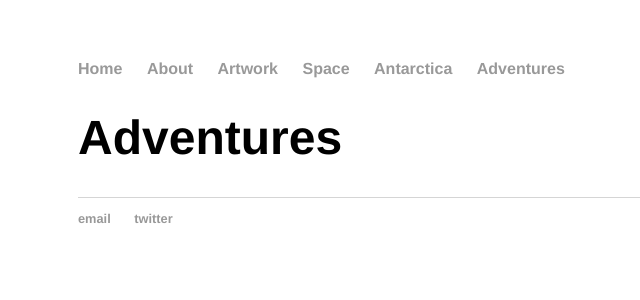
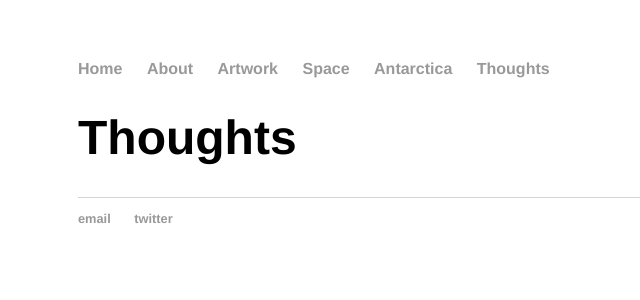
Before and after one commit to pdr-github/pdr-github.github.io, a Jekyll site: the page built from Adventures/index.html, in a window 1280 px wide. Shown: the top 300 px of the page, without its empty margins (114-754 px from the left). Built offline with Jekyll 4.4.1, drawn with Linux system fonts in a browser that asks for light colours.

Commit message:
Renaming Adventures to Thoughts

```diff
--- a/Adventures/index.html
+++ b/Adventures/index.html
@@ -1,5 +1,5 @@
 ---
 layout: default
-title: Adventures
+title: Thoughts
 ---
 	<h1>{{ page.title }}</h1>
--- a/_layouts/default.html
+++ b/_layouts/default.html
@@ -13,7 +13,7 @@
 	        		<li><a href="/Artwork">Artwork</a></li>
 	        		<li><a href="/Space">Space</a></li>
 	        		<li><a href="/Antarctica">Antarctica</a></li>
-	        		<li><a href="/Adventures">Adventures</a></li>
+	        		<li><a href="/Thoughts">Thoughts</a></li>
 	    		</ul>
 			</nav>
 			<div class="container">
```
